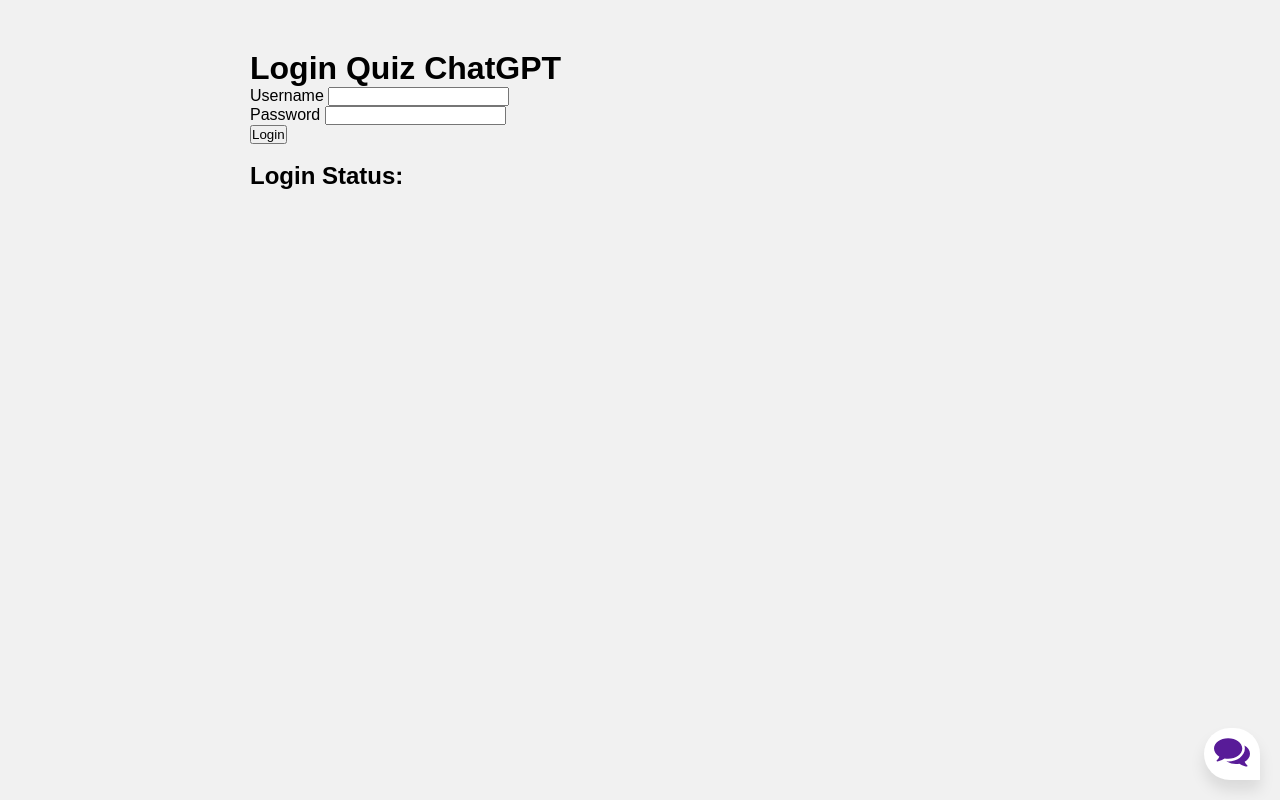
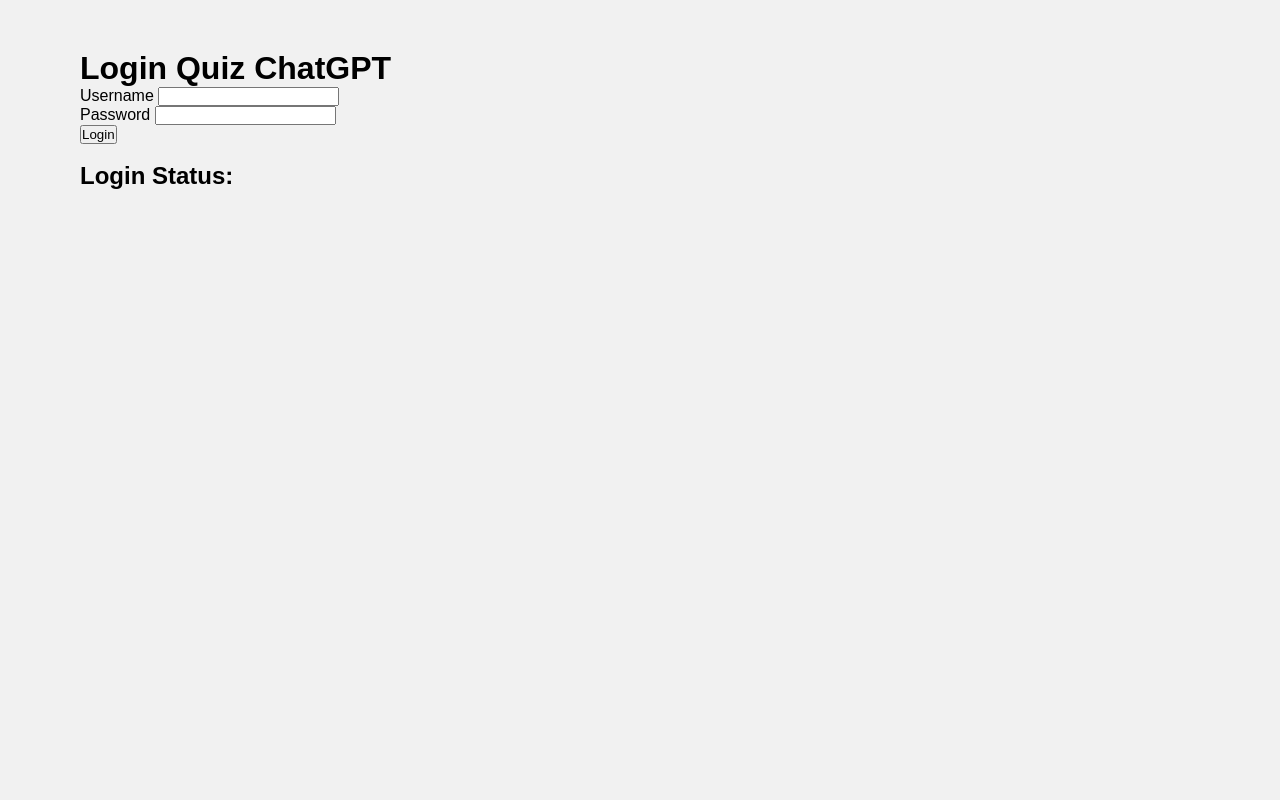
Before and after one commit to meiyor/GPT_superAPI_Quiz, a Flask app: page / in a window 1280 px wide. Run offline with Flask 3, Linux system fonts and the light colour scheme; data that the repository does not hold is empty; some libraries are stand-ins or nearby versions.

Commit message:
Add files via upload

```diff
--- a/templates/base.html
+++ b/templates/base.html
@@ -7,7 +7,7 @@
     <title>Chatbot</title>
 </head>
 <body>
-<div class="div_main" style="position:absolute; left:250px; top:50px;">
+<div class="div_main">
         <h1>Login Quiz ChatGPT</h1>
         <label for="">Username</label>
         <input type="text" name="" id="" class="input_username" value=""> <br/>
@@ -29,14 +29,15 @@
                 </div>
             </div>
             <div class="chatbox__messages">
-                <div></div>
+                <div>
+                </div>
             </div>
             <div class="chatbox__footer">
                 <input type="text" placeholder="Write a message...">
                 <button class="chatbox__send--footer send__button">Send</button>
             </div>
         </div>
-        <div class="chatbox__button">
+        <div class="chatbox__button", style="display:none;">
             <button><img src="{{ url_for('static', filename='images/chatbox-icon.svg') }}" /></button>
         </div>
     </div>
```
